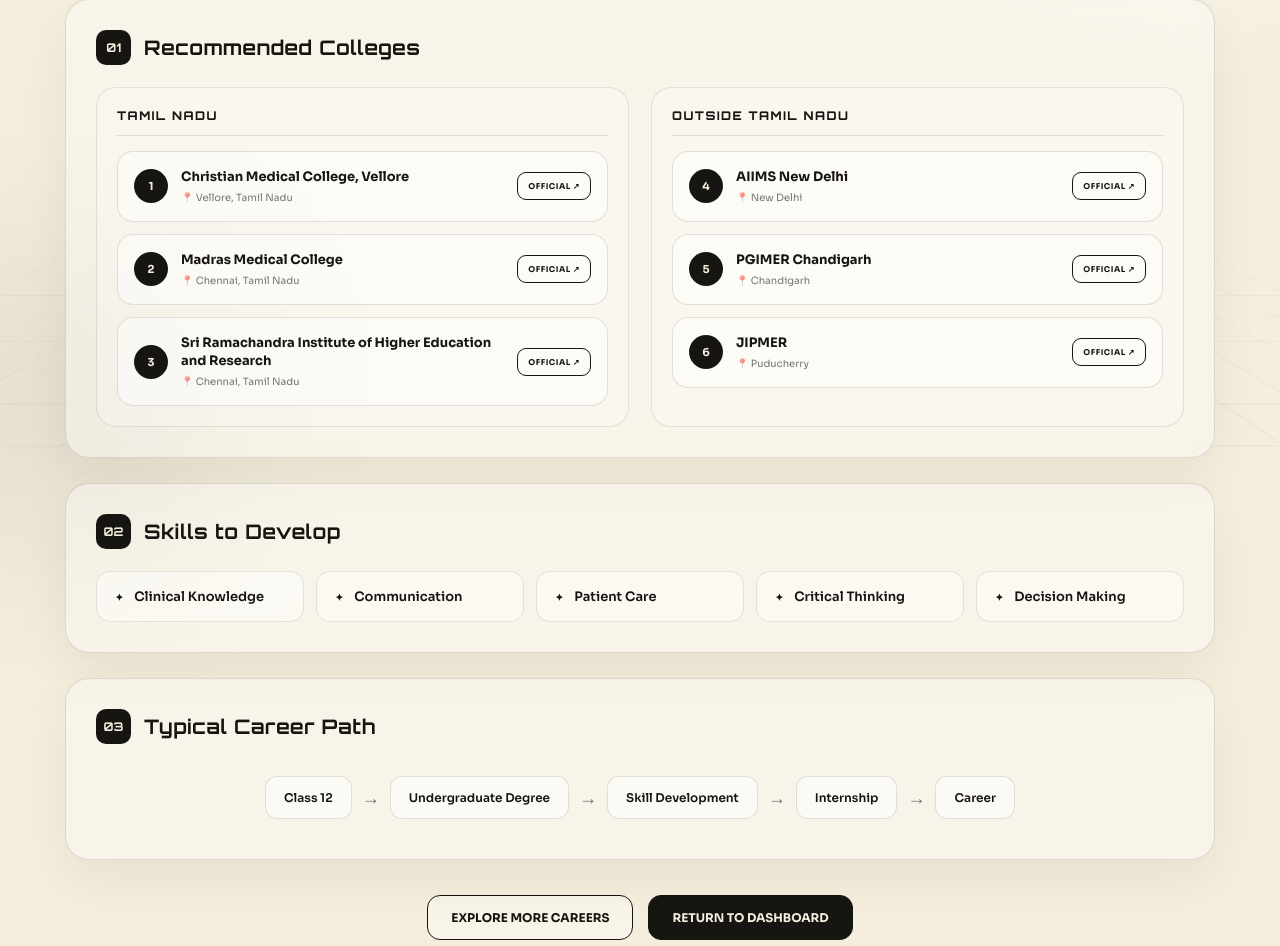
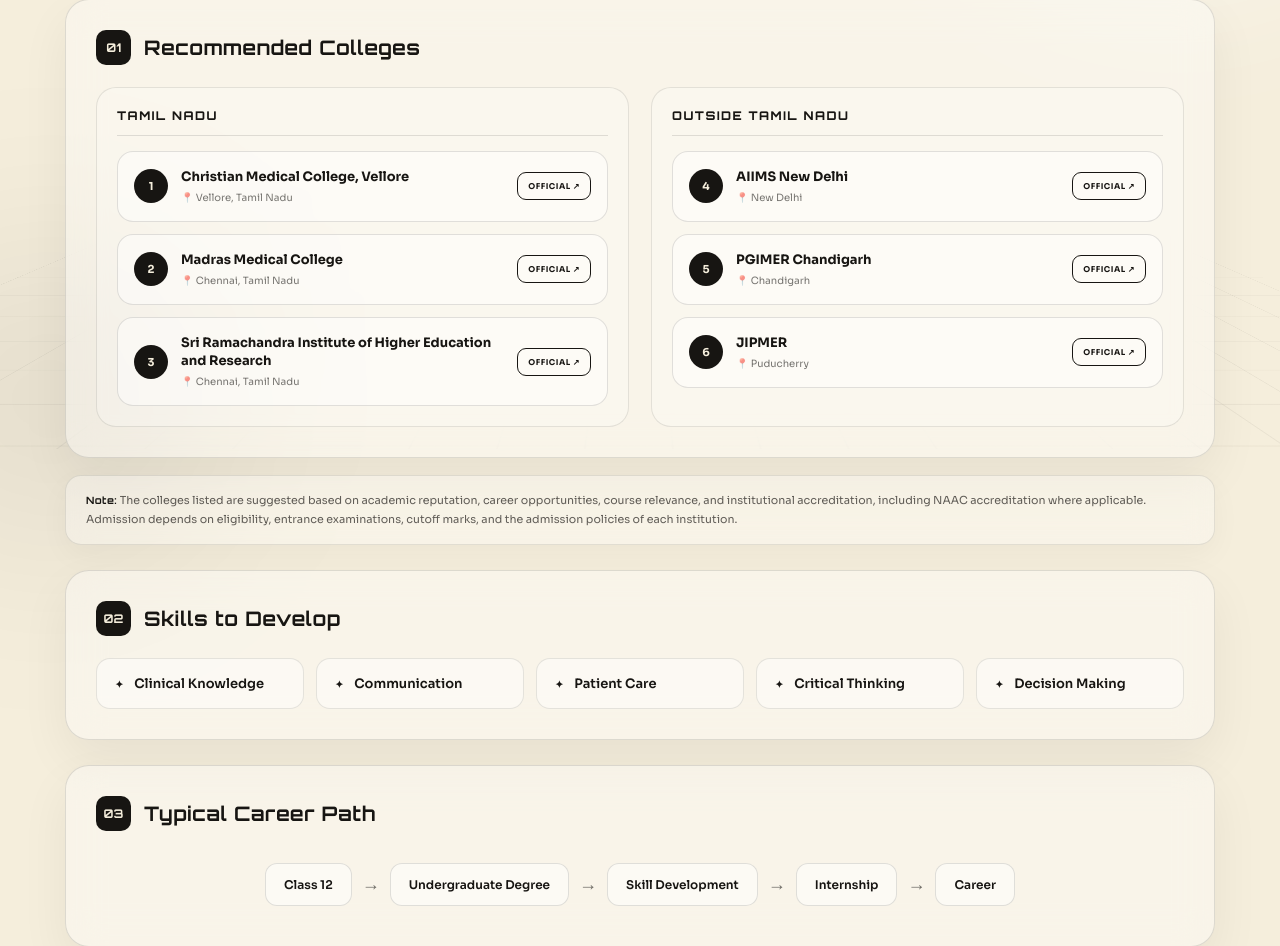
Before and after one commit to vaibhavsundarakrishnan-eng/LIFECRAFT, a Flask app: page /roadmap/Healthcare in a window 1280 px wide. Shown: the part 351-1297 px from the top of the page. Run offline with Flask 3, Linux system fonts and the light colour scheme; the visitor is signed in with stand-in values (Sample User, id 1).

Commit message:
Add college accreditation note

```diff
--- a/templates/career_roadmap.html
+++ b/templates/career_roadmap.html
@@ -386,7 +386,6 @@
             background: rgba(255, 255, 255, 0.22);
 
             border: 1px solid rgba(23, 21, 18, 0.10);
-
         }
 
 
@@ -452,6 +451,51 @@
 
             box-shadow:
                 0 10px 30px rgba(0, 0, 0, 0.08);
+        }
+
+
+        /* =========================
+           COLLEGE NOTE
+           ========================= */
+
+        .college-note {
+
+            margin-top: -8px;
+
+            margin-bottom: 25px;
+
+            padding: 15px 20px;
+
+            border-radius: 16px;
+
+            background: rgba(255, 255, 255, 0.32);
+
+            border: 1px solid rgba(23, 21, 18, 0.10);
+
+            backdrop-filter: blur(14px);
+
+            -webkit-backdrop-filter: blur(14px);
+
+            color: rgba(23, 21, 18, 0.68);
+
+            font-size: 11px;
+
+            line-height: 1.7;
+
+            box-shadow:
+                0 10px 30px rgba(0, 0, 0, 0.04);
+        }
+
+
+        .college-note strong {
+
+            color: #171512;
+
+            font-family: 'Orbitron', sans-serif;
+
+            font-size: 10px;
+
+            letter-spacing: 0.5px;
         }
 
 
@@ -827,6 +871,15 @@
 
                 transform: rotate(90deg);
             }
+
+
+            .college-note {
+
+                font-size: 10px;
+
+                padding: 14px 16px;
+            }
+
         }
 
     </style>
@@ -1029,6 +1082,24 @@
 
 
         <!-- =========================
+             COLLEGE NOTE
+             ========================= -->
+
+        <div class="college-note">
+
+            <strong>Note:</strong>
+
+            The colleges listed are suggested based on academic
+            reputation, career opportunities, course relevance, and
+            institutional accreditation, including NAAC accreditation
+            where applicable. Admission depends on eligibility,
+            entrance examinations, cutoff marks, and the admission
+            policies of each institution.
+
+        </div>
+
+
+        <!-- =========================
              SKILLS
              ========================= -->
 
```
